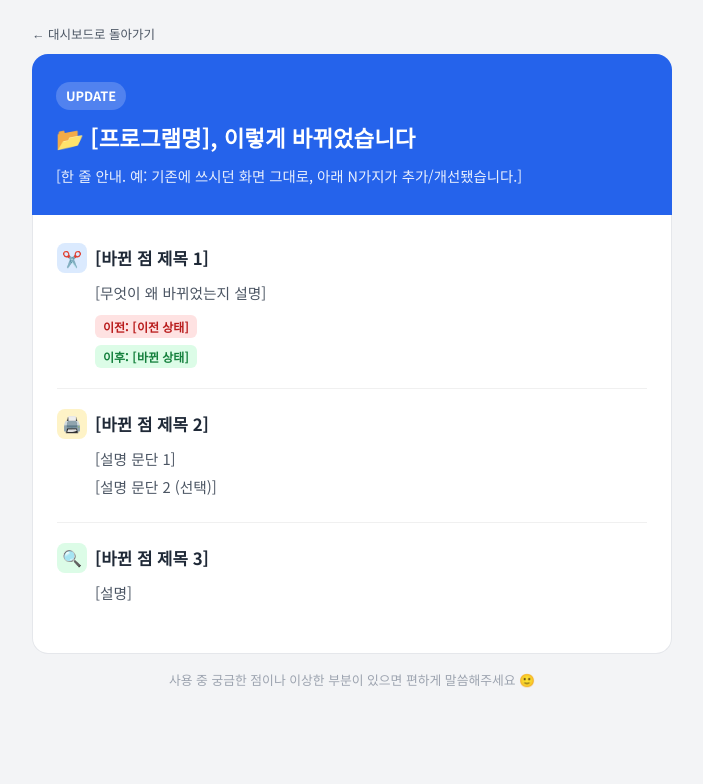
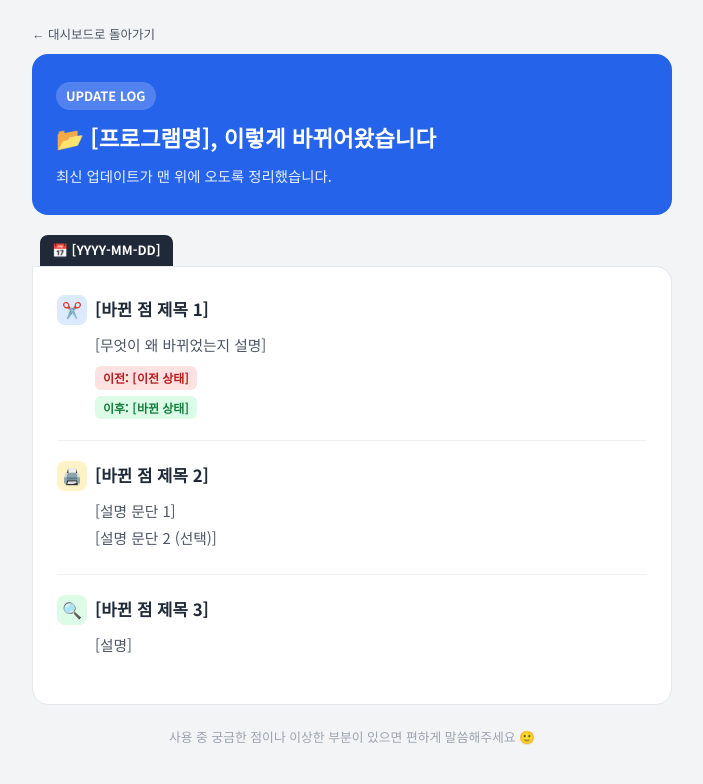
Before and after one commit to ygmaster2/ygvibe, a plain HTML site: page update/_템플릿.html in a window 1280 px wide. Shown: the whole page, without its empty margins (288-991 px from the left). Drawn offline with Linux system fonts and the light colour scheme.

Commit message:
Update _템플릿.html

```diff
--- a/update/_템플릿.html
+++ b/update/_템플릿.html
@@ -1,20 +1,23 @@
 <!--
   [사용법]
-  1. 이 파일을 복사해서 "프로그램명_업데이트.html"로 이름을 바꾸고, update 폴더 안에 넣으세요.
-  2. 아래 [ ] 표시된 부분을 실제 내용으로 바꾸세요. 항목(.item)은 필요한 만큼 복사/삭제하면 됩니다.
-  3. programs.csv에서 해당 프로그램 행의 마지막 3칸을 채우면 대시보드에 자동으로 연결됩니다.
-     - 업데이트일: 오늘 날짜 (예: 2026-09-02)
-     - 업데이트내용: 카드/목록에 짧게 보여줄 한 줄 요약 (쉼표로 여러 개 나열 가능)
-     - 업데이트파일명: 이 파일의 최종 파일명 (예: 문제지 봉투 표지 양식 출력 도구_업데이트.html)
-  4. 저장하면 대시보드 카드에 빨간 "🆕 업데이트" 뱃지가 붙고, 헤더 오른쪽 "최근 업데이트" 목록에도 나타납니다.
-     (뱃지는 기간이 지나도 사라지지 않으니, 정말 최근에 바뀐 내용일 때만 날짜를 갱신하세요.)
+  1. 처음 만들 때: 이 파일을 복사해서 "프로그램명_업데이트.html"로 이름을 바꾸고, update 폴더 안에 넣으세요.
+  2. [ ] 표시된 부분을 실제 내용으로 바꾸세요. .entry 안의 .item(바뀐 점 하나하나)은 필요한 만큼 복사/삭제하면 됩니다.
+  3. 나중에 같은 프로그램을 또 업데이트할 때는 새 파일을 만들지 말고, 이 파일의 .entry 블록 전체를
+     복사해서 맨 위(page-header 바로 아래)에 붙여넣고 새 날짜/내용으로 바꾸세요.
+     → 이렇게 하면 한 파일 안에 업데이트 이력이 최신순으로 계속 쌓입니다.
+  4. programs.csv에서 해당 프로그램 행의 마지막 3칸을 채우면 대시보드에 자동으로 연결됩니다.
+     - 업데이트일: 이번 업데이트 날짜 (예: 2026-09-02) → 새로 업데이트할 때마다 이 날짜만 최신으로 갱신
+     - 업데이트내용: 카드/목록에 짧게 보여줄 한 줄 요약 (이번 업데이트 기준으로 갱신)
+     - 업데이트파일명: 이 파일의 파일명 (예: 문제지 봉투 표지 양식 출력 도구_업데이트.html) → 한 번 정하면 계속 동일
+  5. 저장하면 대시보드 카드에 빨간 "🆕 업데이트" 뱃지가 14일간 붙고, 헤더 오른쪽 "최근 업데이트" 목록에는
+     기간 제한 없이 계속 남습니다.
 -->
 <!DOCTYPE html>
 <html lang="ko">
 <head>
 <meta charset="UTF-8">
 <meta name="viewport" content="width=device-width, initial-scale=1.0">
-<title>[프로그램명] 업데이트 안내</title>
+<title>[프로그램명] 업데이트 기록</title>
 <style>
     @import url('https://fonts.googleapis.com/css2?family=Noto+Sans+KR:wght@400;500;700&display=swap');
     * { box-sizing: border-box; }
@@ -30,13 +33,14 @@
     .topbar { max-width: 640px; margin: 0 auto 10px; font-size: 12.5px; }
     .topbar a { color: #4b5563; text-decoration: none; }
     .topbar a:hover { text-decoration: underline; }
-    .header {
+    .page-header {
         background: #2563eb;
         color: white;
         padding: 28px 24px;
-        border-radius: 16px 16px 0 0;
+        border-radius: 16px;
+        margin-bottom: 20px;
     }
-    .header .tag {
+    .page-header .tag {
         display: inline-block;
         background: rgba(255,255,255,0.2);
         font-size: 0.8rem;
@@ -45,20 +49,25 @@
         border-radius: 999px;
         margin-bottom: 10px;
     }
-    .header h1 {
-        margin: 0;
-        font-size: 1.4rem;
-    }
-    .header p {
-        margin: 8px 0 0;
-        font-size: 0.9rem;
-        opacity: 0.9;
+    .page-header h1 { margin: 0; font-size: 1.4rem; }
+    .page-header p { margin: 8px 0 0; font-size: 0.9rem; opacity: 0.9; }
+
+    /* 업데이트할 때마다 이 entry 블록을 통째로 복사해서 맨 위에 하나씩 추가하면 됩니다 */
+    .entry { margin-bottom: 22px; }
+    .entry-date {
+        display: inline-block;
+        background: #1f2937;
+        color: #fff;
+        font-size: 0.8rem;
+        font-weight: 700;
+        padding: 5px 12px;
+        border-radius: 8px 8px 0 0;
+        margin-left: 8px;
     }
     .card {
         background: white;
         border: 1px solid #e5e7eb;
-        border-top: none;
-        border-radius: 0 0 16px 16px;
+        border-radius: 0 16px 16px 16px;
         padding: 8px 24px 24px;
     }
     .item {
@@ -115,12 +124,15 @@
 <body>
     <div class="topbar"><a href="../index.html">← 대시보드로 돌아가기</a></div>
     <div class="wrap">
-        <div class="header">
-            <span class="tag">UPDATE</span>
-            <h1>📂 [프로그램명], 이렇게 바뀌었습니다</h1>
-            <p>[한 줄 안내. 예: 기존에 쓰시던 화면 그대로, 아래 N가지가 추가/개선됐습니다.]</p>
+        <div class="page-header">
+            <span class="tag">UPDATE LOG</span>
+            <h1>📂 [프로그램명], 이렇게 바뀌어왔습니다</h1>
+            <p>최신 업데이트가 맨 위에 오도록 정리했습니다.</p>
         </div>
 
+        <!-- ↓↓↓ 새 업데이트가 생기면 이 entry 블록을 통째로 복사해서 바로 위(page-header 아래)에 붙여넣으세요 ↓↓↓ -->
+        <div class="entry">
+            <span class="entry-date">📅 [YYYY-MM-DD]</span>
             <div class="card">
                 <!-- 아이콘 색상은 blue / amber / green 중 골라 쓰면 됩니다. 항목은 필요한 만큼 복사하세요. -->
                 <div class="item">
@@ -142,6 +154,9 @@
                     <p class="item-desc">[설명]</p>
                 </div>
             </div>
+        </div>
+        <!-- ↑↑↑ 새 entry는 여기 위에 추가, 아래로는 예전 기록들이 계속 쌓입니다 ↑↑↑ -->
+
         <p class="footer-note">사용 중 궁금한 점이나 이상한 부분이 있으면 편하게 말씀해주세요 🙂</p>
     </div>
 </body>
```
Lines whose indentation alone changed are shown as unchanged.
